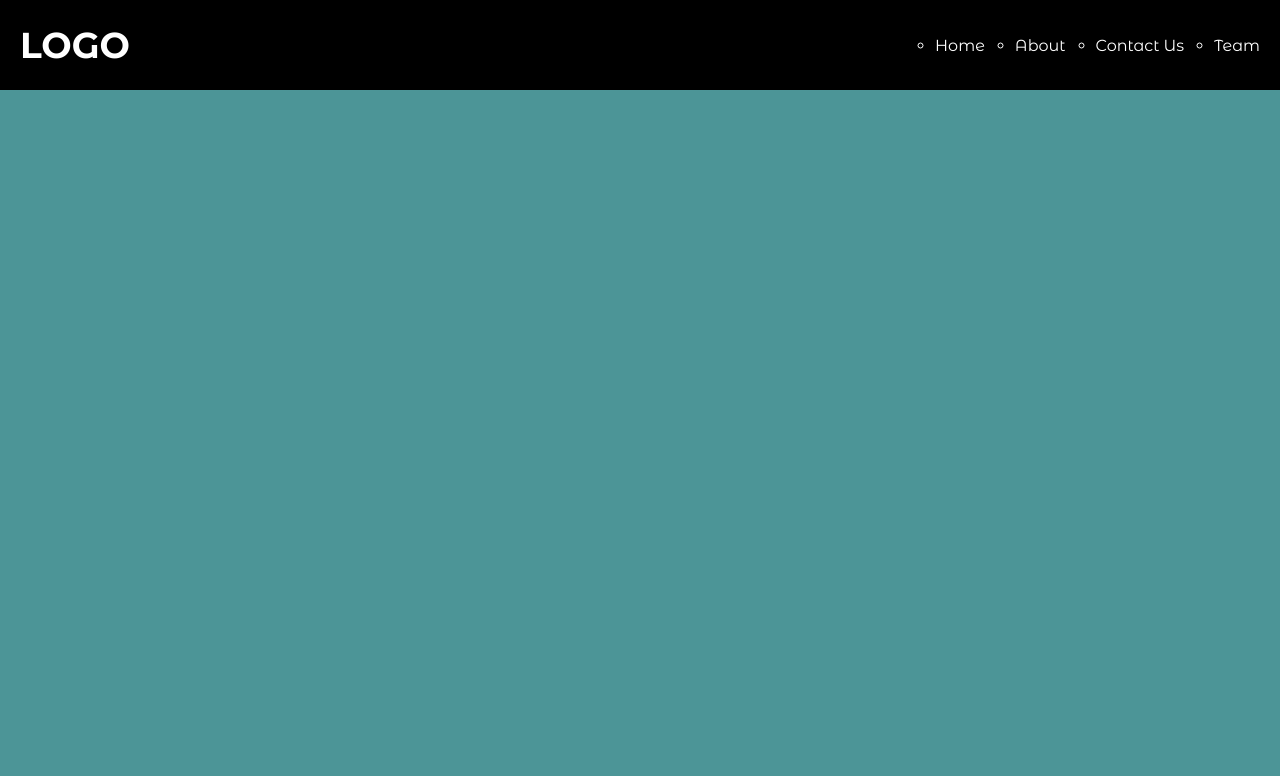
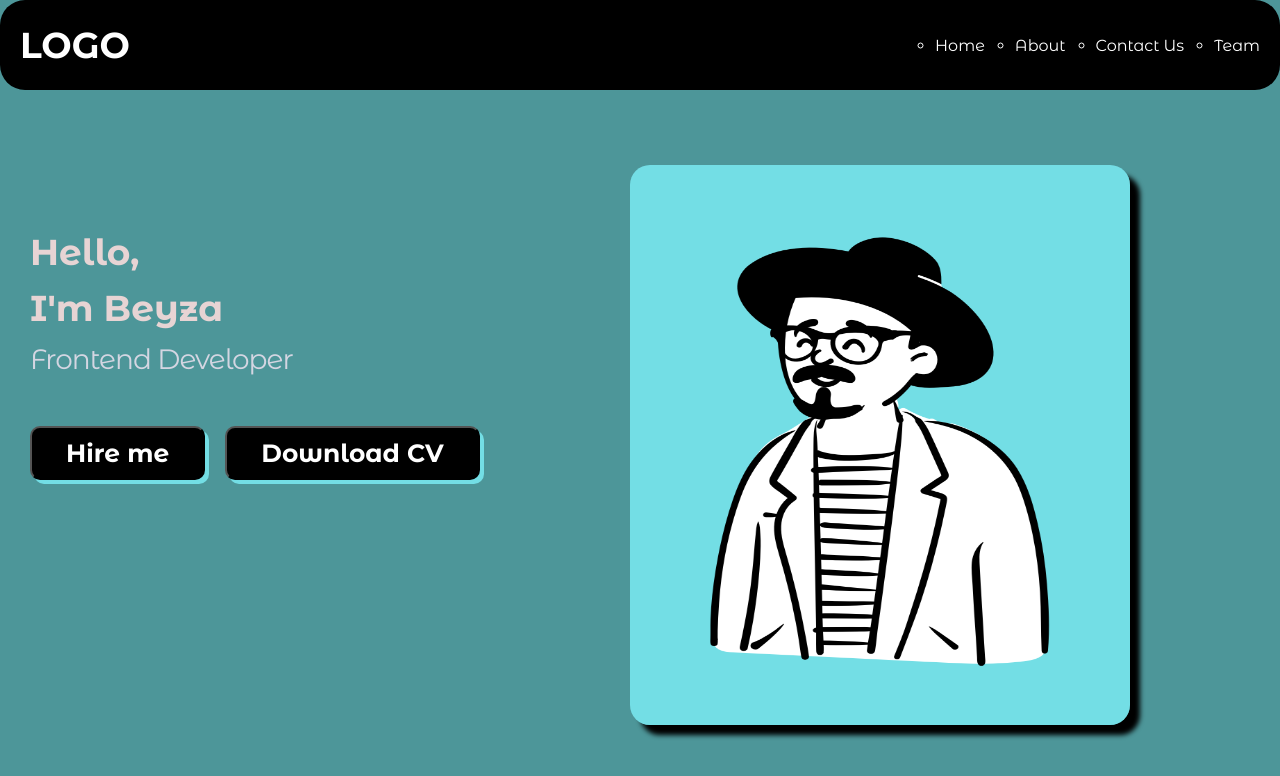
Before and after one commit to beyzgur/pausiber-fe-workshop, a plain HTML site: page index.html in a window 1280 px wide. Drawn offline with Linux system fonts and the light colour scheme.

Commit message:
feat(homepage): create main container

```diff
--- a/index.html
+++ b/index.html
@@ -9,27 +9,50 @@
 </head>
 <body>
 <nav>
-    <div class="logo-container">LOGO</div>
+    <div class="logo-container"  style="color: white ;">LOGO</div>
     <div class="nav-container">
         <ul>
            <li class="nav-link">
-            <a href="">home</a>
+            <a href="" style="color: white ;">home</a>
            </li>
            <li class="nav-link">
-            <a href="">about</a>
+            <a href="" style="color: white ;">about</a>
            </li>
            <li class="nav-link">
-            <a href="">contact us</a>
+            <a href="" style="color: white ;">contact us</a>
            </li>
            <li class="nav-link">
-            <a href="">team</a>
+            <a href="" style="color: white ;">team</a>
            </li>
         </ul>
 
     </div>
 
+</nav>
+<main>
 
-</nav>
-<main></main>
+    <div class="main-container">
+
+      <div class="main-infos-content">
+
+             <div class="text-content">
+                <h2>Hello,</h2>
+                <h2>I'm Beyza</h2>
+                <span>Frontend Developer</span>
+             </div>
+             <div class="button-content">
+                <button>Hire me</button>
+                <button>Download CV</button>
+            </div>
+
+      </div>
+
+      <div class="main-image">
+        <img src="./img/Kenold.png" alt="profile-photo">
+      </div>
+
+    </div>
+
+</main>
 </body>
 </html>
--- a/style.css
+++ b/style.css
@@ -1,4 +1,11 @@
 @import url('https://fonts.googleapis.com/css2?family=Montserrat+Alternates:ital,wght@0,400;0,700;1,400;1,500&family=Montserrat:ital,wght@1,400;1,500;1,700&display=swap');
+
+/* :root {
+    --bg-color-main: red;
+    --white: #ffffff;
+    --small-text:12px;
+
+} */
 *{
     margin: 0;
     padding: 0;
@@ -13,21 +20,20 @@ a{
 body{
     width: 100vw;
     height: 100vh;
+    background-color:  hsl(182, 33%, 45%);
 }
 nav{
     height: 90px;
     width: 100%;
     background-color: black;
-    color: white;
+    color:  hsl(182, 33%, 45%);
     padding: 0 20px;
     display: flex;
     justify-content: space-between;
     align-items: center;
+    border-radius:25px 25px 25px 25px;
 }
-main{
-    height: calc(100% - 90px);
-    background-color: rgb(76, 149, 151);
-}
+
 .logo-container{
     font-size: 36px;
     font-weight: 700;
@@ -46,3 +52,80 @@ main{
     color: #fff;
     text-transform: capitalize;
 }
+main{
+    width: 100%;
+    height: calc(100% - 90px);
+    background-color: hsl(182, 33%, 45%);
+    padding: 75px 150px 75px 30px;
+}
+main .main-container{
+    width: 100%;
+    height: 100%;
+    /* background-color:beige; */
+    display: flex;
+}
+main .main-container .main-infos-content{
+    width: calc(100% - 500px);
+    height: 100%;
+    /* background-color: rgb(221, 147, 165); */
+    display: flex;
+    flex-direction: column;
+    justify-content: center;
+}
+
+main .main-container .main-infos-content .text-content{
+    margin-bottom: 50px;
+    margin-top: -180px;
+
+}
+
+main .main-container .main-infos-content .text-content h2{
+    margin-bottom: 12px;
+    font-size: 36px;
+    font-weight: 700;
+    color: rgb(231, 212, 212);
+}
+
+main .main-container .main-infos-content .text-content span{
+    color: #d4d6e2;
+    font-size: 28px;
+    font-weight: 500;
+    letter-spacing: -1px;
+}
+
+main .main-container .main-infos-content .button-content{
+    display: flex;
+    gap: 20px;
+
+}
+
+main .main-container .main-infos-content .button-content button{
+    padding: 10px 34px;
+    border-radius: 10px;
+    background-color: black;
+    color: white;
+    font-weight: 700;
+    font-size: 25px;
+    box-shadow: 4px 4px 0px 0px #80f6ffbf;
+    transition: .3s all ease-in-out;
+}
+main .main-container .main-infos-content .button-content button:hover{
+    box-shadow: -4px -4px 0px 0px  #80f6ffbf;
+}
+
+
+main .main-container .main-image{
+    width: 500px;
+    height: 100%;
+    background-color: #80f6ffbf;
+    border: #80f6ffbf;
+    border-radius: 20px;
+    box-shadow: 10px 10px 5px black;
+}
+
+
+main .main-container .main-image img{
+    width: 500px;
+    height: 100%;
+    transform:scaleX(-1);
+}
```
